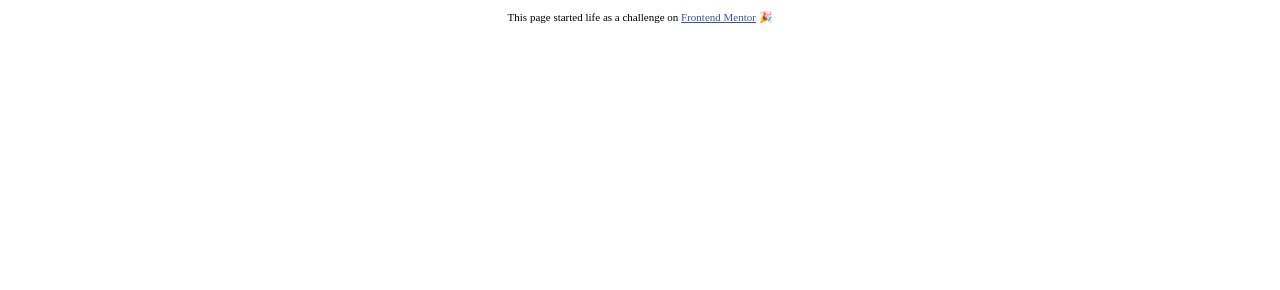
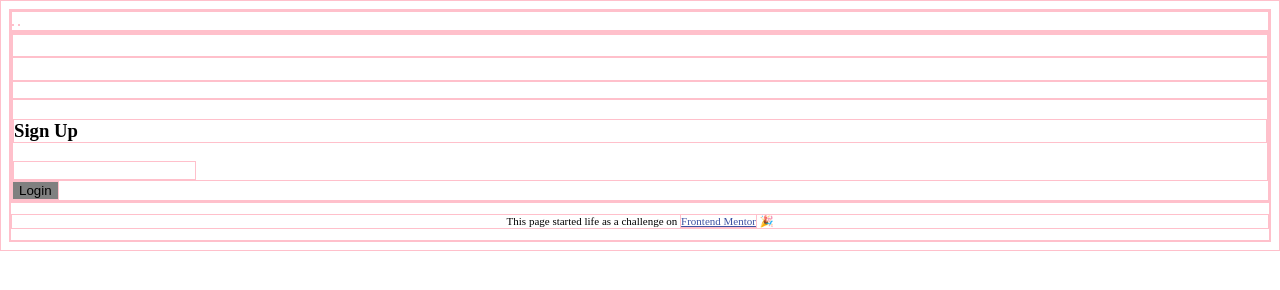
Before and after one commit to hbarker1/fylo-landing-page-practice, a plain HTML site: page index.html in a window 1280 px wide. Drawn offline with Linux system fonts and the light colour scheme.

Commit message:
boxing flexbox

```diff
--- a/index.html
+++ b/index.html
@@ -11,9 +11,50 @@
 
 </head>
 <body>
+  <main class= "container">
+
+    <div class="container-left">
+      <img id="background" src="">
+      <img id="illustration" src="">
+
+    </div>
+
+
+    <div class= "container-right">
+      <div class="head">
+
+      </div>
+
+      <div class= "content">
+        <h1></h1>
+        <p></p>
+
+      </div>
+
+      <div class= "sign-up">
+        <h3>Sign Up</h3>
+        <input class= "user-input" type= "text"/>
+
+
+      </div>
+
+      <button class="login" type= "submit">Login</button>
 
 
 
+
+
+
+    </div>
+
+
+
+
+
+
+
+
+  </main>
 
   <footer>
     <p class="attribution">
--- a/main.css
+++ b/main.css
@@ -1,3 +1,55 @@
+* {
+    box-sizing: border-box;
+    border: 1px solid pink;
+}
+
+
+.container {
+
+}
+
+.container-left {
+
+}
+
+img#background {
+
+}
+
+img#illustration {
+
+}
+
+.container-right{
+
+
+}
+
+.head {
+
+
+}
+
+.content {
+
+
+}
+
+
+.sign-up {
+
+}
+
+
+input {
+    color: blue;
+}
+
+button {
+    background-color: gray;
+}
+
+
 .attribution {
     font-size: 11px;
     text-align: center;
```
